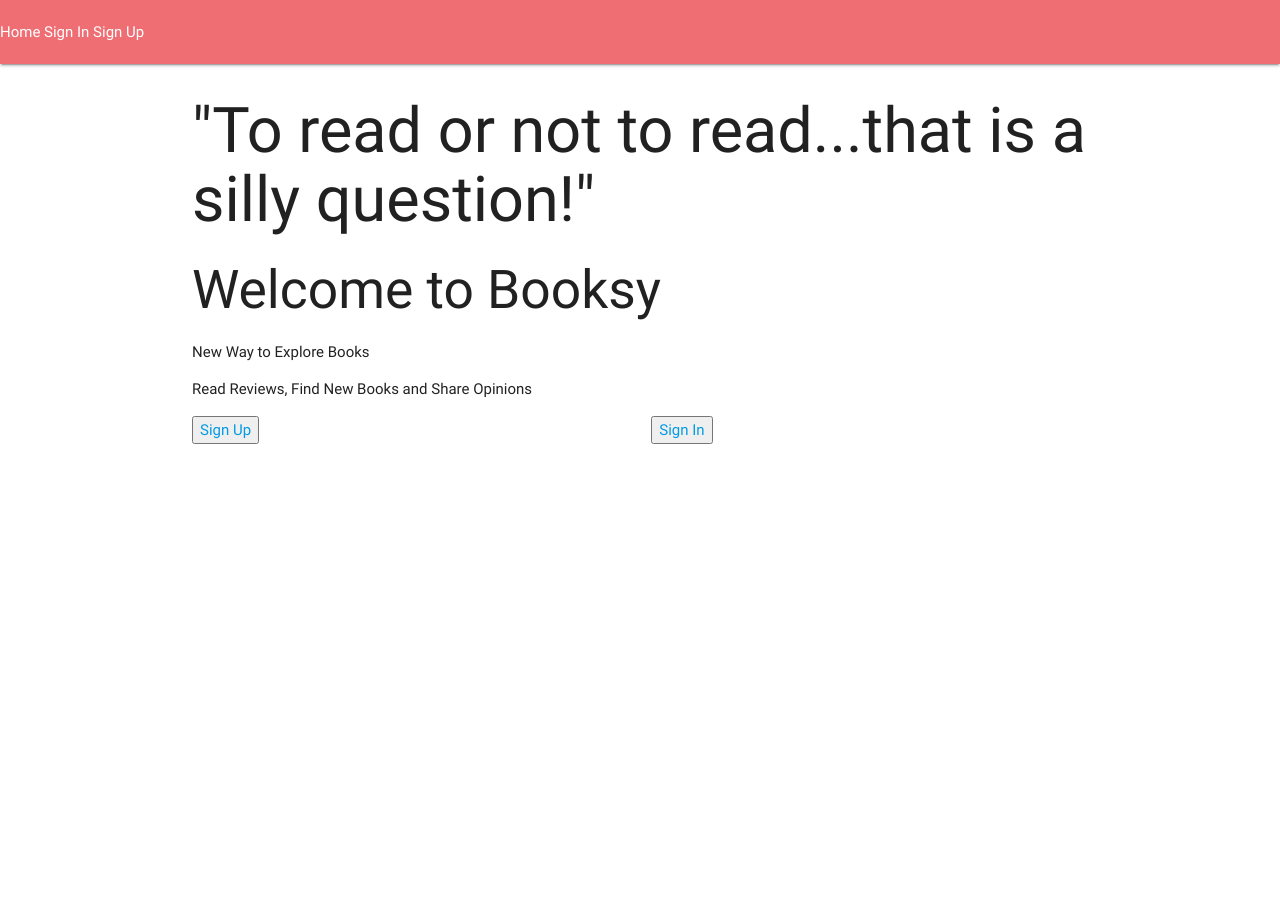
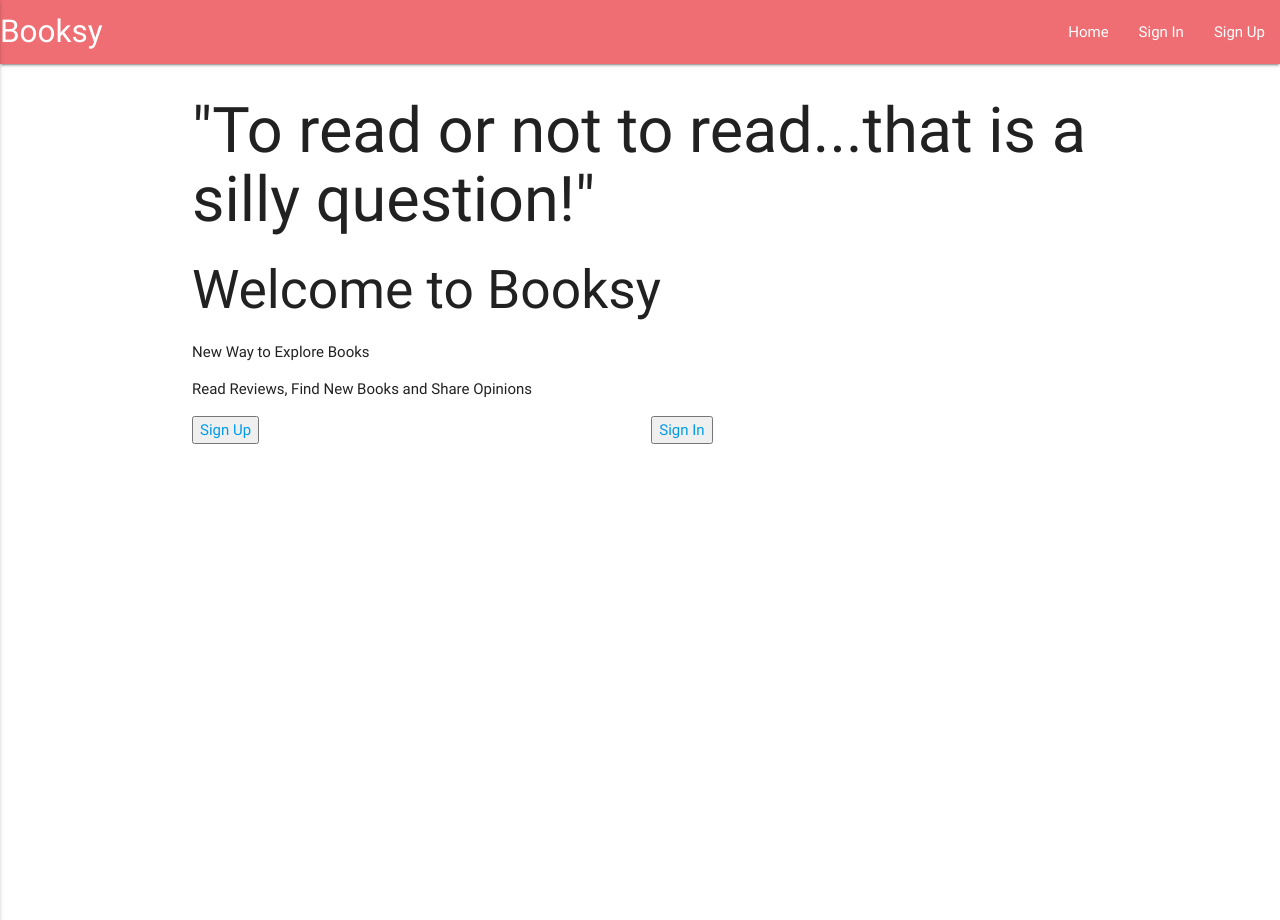
Before and after one commit to JBroks/booksy-reviews, a Flask app: page / in a window 1280 px wide. Run offline with Flask 2, Linux system fonts and the light colour scheme; some libraries are stand-ins or nearby versions.

Commit message:
Navbar structure created

```diff
--- a/templates/base.html
+++ b/templates/base.html
@@ -9,38 +9,92 @@
     {% else %}
     <title>Booksy</title>
     {% endif %}
-     <link href="https://fonts.googleapis.com/icon?family=Material+Icons" rel="stylesheet">
-     <link rel="stylesheet" href="https://cdnjs.cloudflare.com/ajax/libs/materialize/0.100.2/css/materialize.min.css">
+    <link href="https://fonts.googleapis.com/icon?family=Material+Icons" rel="stylesheet">
+    <link rel="stylesheet" href="https://cdnjs.cloudflare.com/ajax/libs/materialize/0.100.2/css/materialize.min.css">
 </head>
 
 <body>
+
     <nav>
-         <a href="{{ url_for('index') }}">Home</a>
+        {% if current_user.is_authenticated %}
+        <div class="nav-wrapper">
+            <a class="brand-logo" href="{{ url_for('index') }}">Booksy</a>
+            <a href="#" data-activates="mobile-demo" class="button-collapse"><i class="material-icons">menu</i></a>
+            <ul id="nav-mobile" class="right hide-on-med-and-down">
+                <li><a href="{{url_for('index')}}">Home</a></li>
+                <li><a href="">Collection</a></li>
+                <li><a href="">Add Review</a></li>
+                <li><a href="{{ url_for('logout') }}">Sign Out</a></li>
+                <li><a href="">Account</a></li>
+                <li>
+                    <div>
+                        <form>
+                            <div class="input-field">
+                                <input id="search" type="search" required>
+                                <label class="label-icon" for="search"><i class="material-icons">search</i></label>
+                                <i class="material-icons">close</i>
+                            </div>
+                        </form>
+                    </div>
+                </li>
+            </ul>
+            <ul class="side-nav" id="mobile-demo">
+                <li><a href="{{url_for('index')}}">Home</a></li>
+                <li><a href="">Collection</a></li>
+                <li><a href="">Add Review</a></li>
+                <li><a href="{{ url_for('logout') }}">Sign Out</a></li>
+                <li><a href="">Account</a></li>
+                <li>
+                    <div>
+                        <form>
+                            <div class="input-field">
+                                <input id="search" type="search" required>
+                                <label class="label-icon" for="search"><i class="material-icons">search</i></label>
+                                <i class="material-icons">close</i>
+                            </div>
+                        </form>
+                    </div>
+                </li>
+            </ul>
+        </div>
+        {% else %}
+        <div class="nav-wrapper">
+            <a class="brand-logo" href="{{ url_for('index') }}">Booksy</a>
+            <a href="#" data-activates="mobile-demo" class="button-collapse"><i class="material-icons">menu</i></a>
+            <ul id="nav-mobile" class="right hide-on-med-and-down">
+                <li><a href="{{url_for('index')}}">Home</a></li>
+                <li><a href="{{ url_for('login') }}">Sign In</a></li>
+                <li><a href="{{ url_for('register') }}">Sign Up</a></li>
 
-        {% if current_user.is_authenticated %}
-        <a href="{{ url_for('logout') }}">Sign Out</a>
-        {% else %}
-        <a href="{{ url_for('login') }}">Sign In</a>
-        <a href="{{ url_for('register') }}">Sign Up</a>
+            </ul>
+            <ul class="side-nav" id="mobile-demo">
+                <li><a href="{{url_for('index')}}">Home</a></li>
+                <li><a href="{{ url_for('login') }}">Sign In</a></li>
+                <li><a href="{{ url_for('register') }}">Sign Up</a></li>
+            </ul>
+        </div>
         {% endif %}
-
     </nav>
     <div class="container">
 
-        {% with messages = get_flashed_messages() %}
-        {% if messages %}
+        {% with messages = get_flashed_messages() %} {% if messages %}
         <ul>
             {% for message in messages %}
             <li>{{ message }}</li>
             {% endfor %}
         </ul>
-        {% endif %}
-        {% endwith %}
+        {% endif %} {% endwith %} {% block content %} {% endblock %}
+    </div>
 
-        {% block content %} {% endblock %}
-    </div>
     <script src="https://cdnjs.cloudflare.com/ajax/libs/jquery/3.2.1/jquery.min.js"></script>
     <script src="https://cdnjs.cloudflare.com/ajax/libs/materialize/0.100.2/js/materialize.min.js"></script>
+    <script type="text/javascript">
+        $(document).ready(function() {
+            $('.collapsible').collapsible();
+            $('select').material_select();
+            $(".button-collapse").sideNav();
+        });
+    </script>
 </body>
 
 </html>
```
